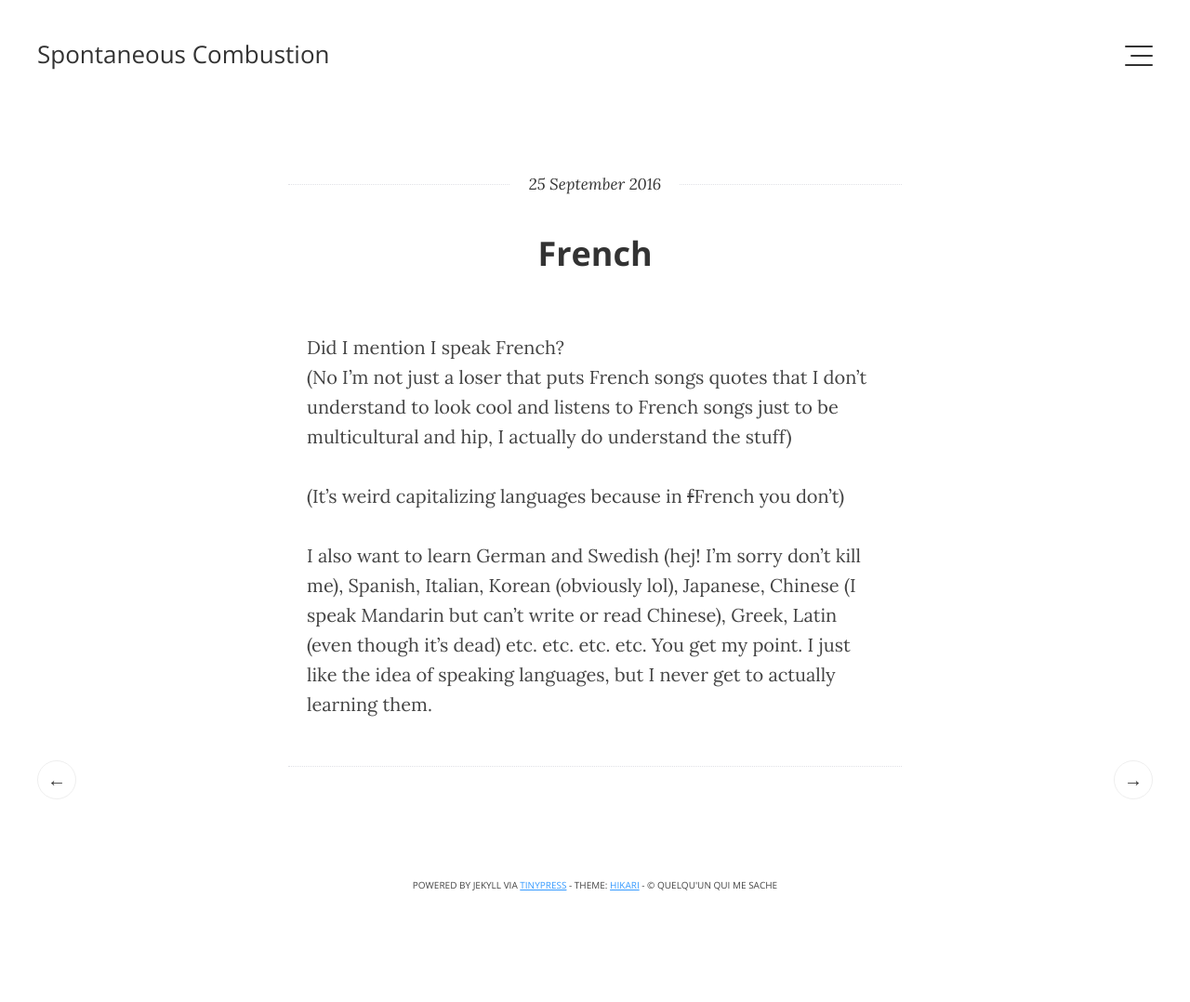
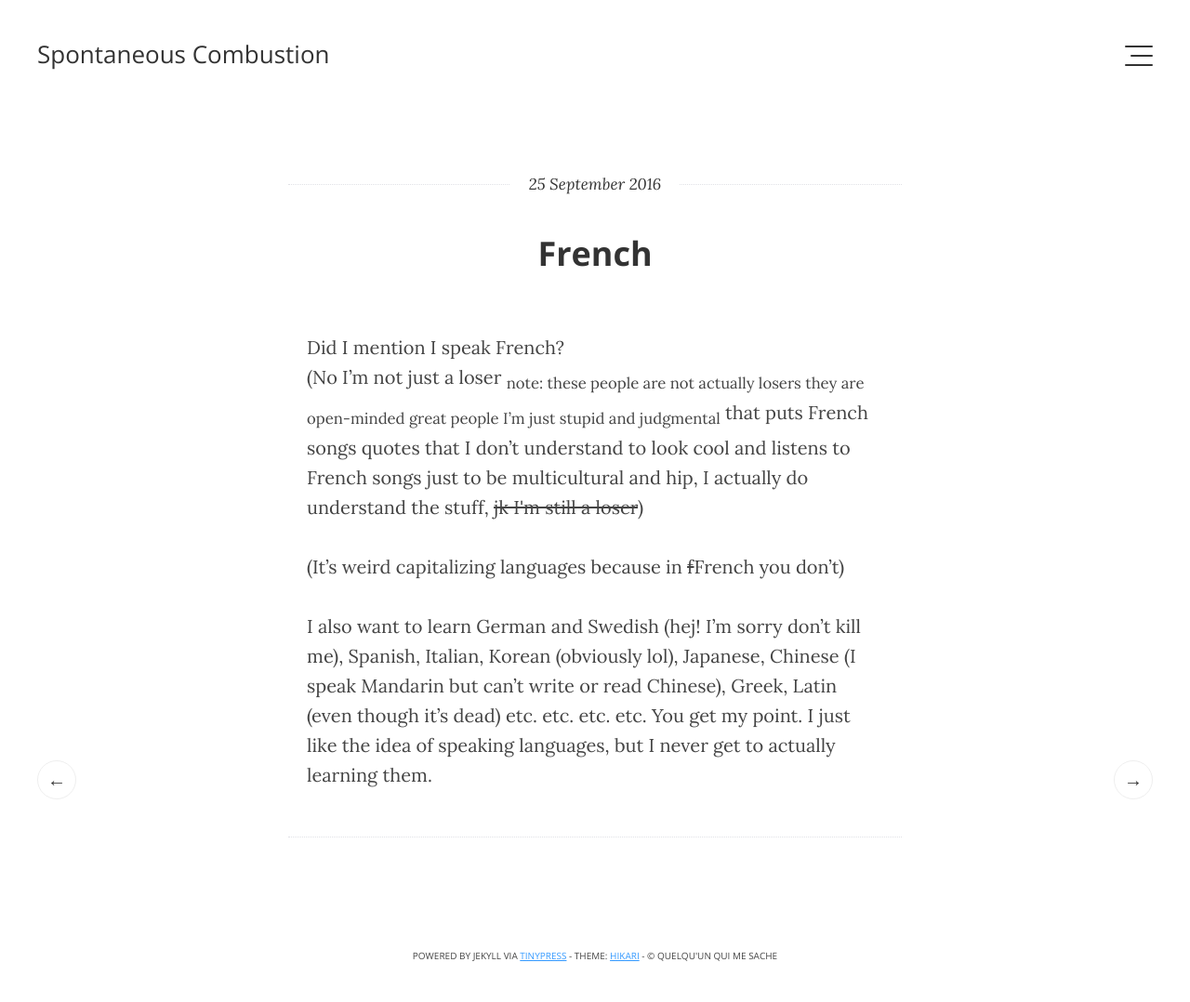
Before and after one commit to quinez/quinez.github.io, a Jekyll site: the page built from _posts/2016-09-25-french.markdown, in a window 1280 px wide. Shown: the whole page at 93% size. Built offline with Jekyll 4.4.1, drawn with Linux system fonts in a browser that asks for light colours; comment, search, counter and statistics services are not loaded; before the commit the page ends 1002 px from its top, so only the background shows below that.

Commit message:
Post update: French

```diff
--- a/_posts/2016-09-25-french.markdown
+++ b/_posts/2016-09-25-french.markdown
@@ -5,7 +5,7 @@ layout: post
 ---
 Did I mention I speak French?
 <br/>
-(No I'm not just a loser that puts French songs quotes that I don't understand to look cool and listens to French songs just to be multicultural and hip, I actually do understand the stuff)
+(No I'm not just a loser <sub>note: these people are not actually losers they are open-minded great people I'm just stupid and judgmental</sub> that puts French songs quotes that I don't understand to look cool and listens to French songs just to be multicultural and hip, I actually do understand the stuff, <strike>jk I'm still a loser</strike>)
 <br/><br/>
 (It's weird capitalizing languages because in <strike>f</strike>French you don't)
 <br/><br/>
```
